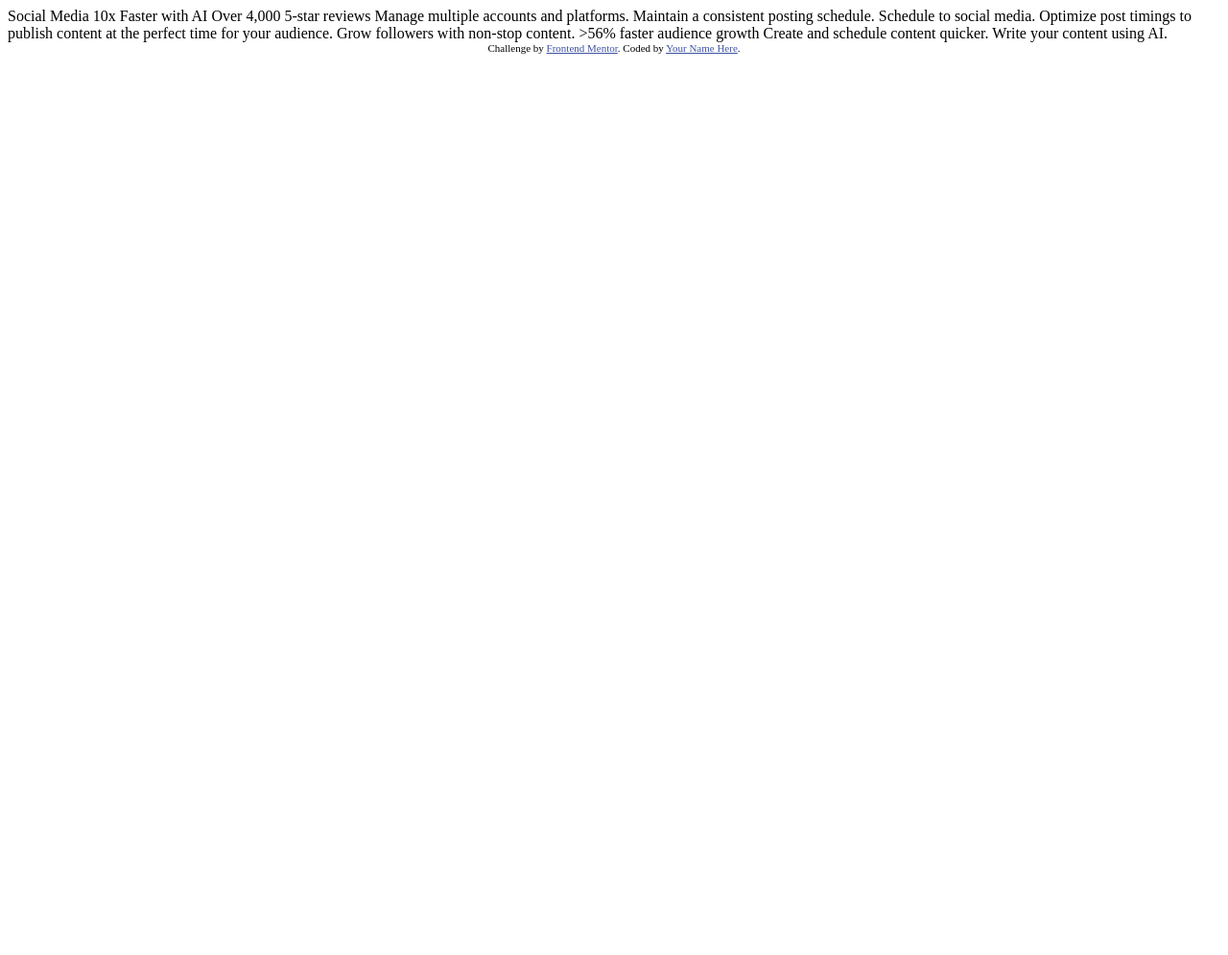
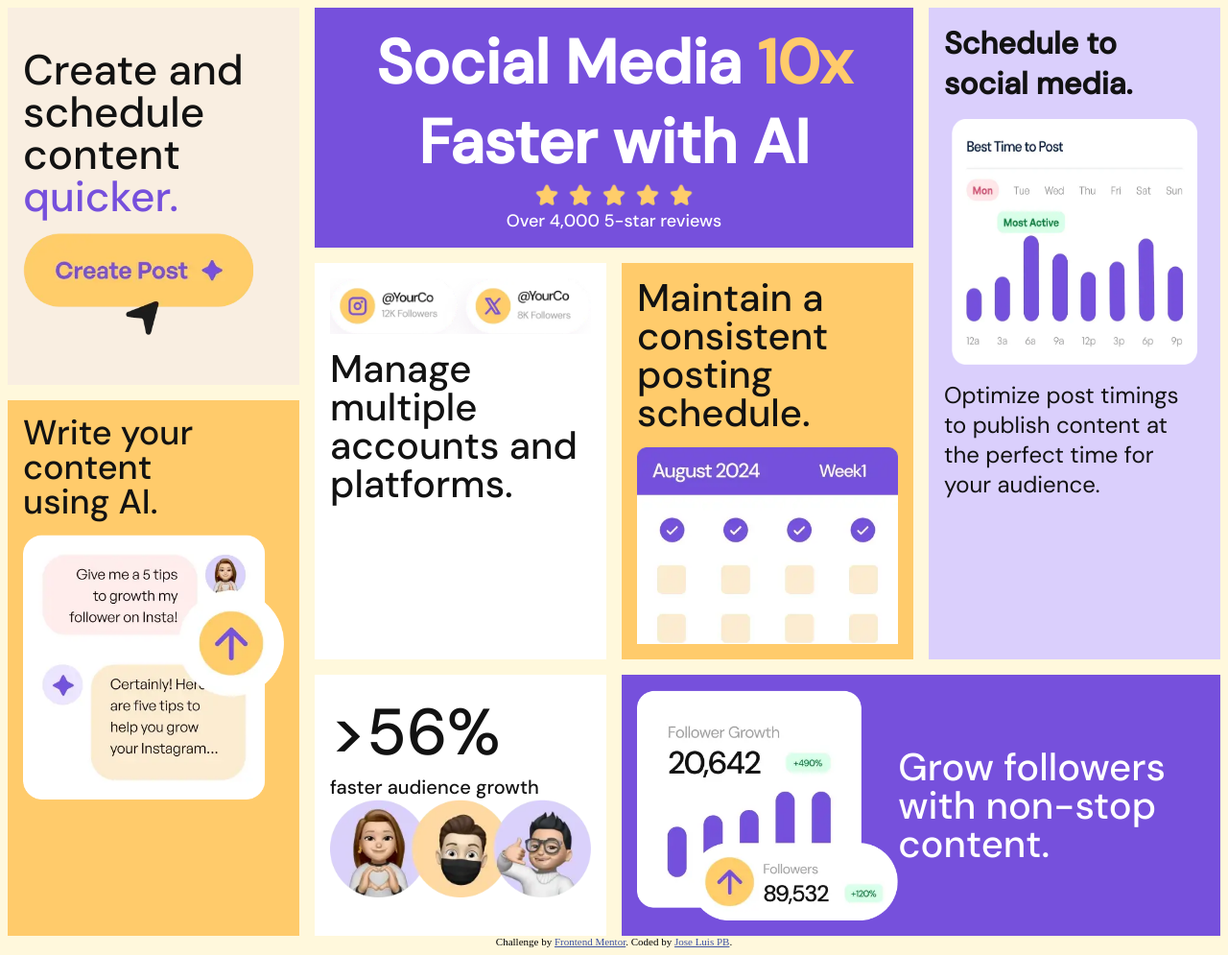
Before and after one commit to JoseLuisPB/FEM-Bento-Grid, a plain HTML site: page index.html in a window 1280 px wide. Shown: the whole page at 96% size. Before the commit the page ends 800 px from the top, so only its background shows below. Drawn offline with Linux system fonts and the light colour scheme.

Commit message:
Bento grid first attempt finished

```diff
--- a/index.html
+++ b/index.html
@@ -5,38 +5,63 @@
   <meta name="viewport" content="width=device-width, initial-scale=1.0"> <!-- displays site properly based on user's device -->
 
   <link rel="icon" type="image/png" sizes="32x32" href="./assets/images/favicon-32x32.png">
-
+  <link rel="stylesheet" href="styles.css">
   <title>Frontend Mentor | Bento grid</title>
 
   <!-- Feel free to remove these styles or customise in your own stylesheet 👍 -->
   <style>
-    .attribution { font-size: 11px; text-align: center; }
-    .attribution a { color: hsl(228, 45%, 44%); }
+
   </style>
 </head>
 <body>
+  <main class="bento-container">
+    <div class="bento-section-primary">
+      <span>Create and schedule content <span class="emphasys">quicker.</span></span>
+      <img class="create-post-img" src="./assets/images/illustration-create-post.webp" alt="create post" />
+    </div>
 
-  Social Media 10x Faster with AI
-  Over 4,000 5-star reviews
+    <div class="bento-section-secondary">
+      <span class="title">Social Media <span class="emphasys">10x</span> Faster with AI</span>
+      <img class="img-height" src="./assets/images/illustration-five-stars.webp" alt="create post" />
+      <span class="text">Over 4,000 5-star reviews</span>
+    </div>
 
-  Manage multiple accounts and platforms.
+    <div class="bento-section-tertiary">
+      <span class="title">Schedule to social media.</span>
+      <img class="schedule-post-img" src="./assets/images/illustration-schedule-posts.webp" alt="schedule posts" />
+      <span class="text">Optimize post timings to publish content at the perfect time for your audience.</span>
+    </div>
 
-  Maintain a consistent posting schedule.
+    <div class="bento-section-fourth">
+      <img class="schedule-post-img" src="./assets/images/illustration-multiple-platforms.webp" alt="multiple platforms" />
+      <span class="title">Manage multiple accounts and platforms.</span>
+    </div>
 
-  Schedule to social media.
-  Optimize post timings to publish content at the perfect time for your audience.
+    <div class="bento-section-fifth">
+      <span class="title">Maintain a consistent posting schedule.</span>
+      <img src="./assets/images/illustration-consistent-schedule.webp" alt="consistent schedule" />
+    </div>
 
-  Grow followers with non-stop content.
+    <div class="bento-section-sixth">
+      <span class="title">Write your content using AI.</span>
+      <img src="./assets/images/illustration-ai-content.webp" alt="ai content" />
+    </div>
 
-  >56% faster audience growth
+    <div class="bento-section-seventh">
+      <span class="title">>56% </span>
+      <span class="text">faster audience growth</span>
+      <img src="./assets/images/illustration-audience-growth.webp" alt="audience growth" />
+    </div>
 
-  Create and schedule content quicker.
-
-  Write your content using AI.
+    <div class="bento-section-eighth">
+      <img class="img-width" src="./assets/images/illustration-grow-followers.webp" alt="grow followers" />
+      <span class="title">Grow followers with non-stop content.</span>
+    </div>
+  </main>
 
   <div class="attribution">
-    Challenge by <a href="https://www.frontendmentor.io?ref=challenge">Frontend Mentor</a>.
-    Coded by <a href="#">Your Name Here</a>.
+    Challenge by <a href="https://www.frontendmentor.io/challenges/bento-grid-RMydElrlOj" target="_blank">Frontend Mentor</a>.
+    Coded by <a href="https://www.frontendmentor.io/profile/JoseLuisPB" target="_blank">Jose Luis PB</a>.
   </div>
 </body>
 </html>
--- /dev/null
+++ b/styles.css
@@ -0,0 +1,227 @@
+:root{
+  --mobile-width: 375px;
+  --desktop-width: 1440px;
+
+  --purple-100: hsl(254, 88%, 90%);
+  --purple-500: hsl(256, 67%, 59%);
+  --yellow-100: hsl(31, 66%, 93%);
+  --yellow-500: hsl(39, 100%, 71%);
+  --white: hsl(0, 0%, 100%);
+  --black: hsl(0, 0%, 7%);
+
+  --font-size: 18px;
+  --container-padding: 1rem;
+}
+
+body{
+  font-size: var(--font-size);
+  background-color: cornsilk;
+}
+
+@font-face {
+  font-family: "DM Sans400";
+  src: url("./assets/fonts/static/DMSans-Regular.ttf");
+}
+
+@font-face {
+  font-family: "DM Sans500";
+  src: url("./assets/fonts/static/DMSans-Medium.ttf");
+}
+
+@font-face {
+  font-family: "DM Sans500 italic";
+  src: url("./assets/fonts/static/DMSans-MediumItalic.ttf");
+}
+
+.bento-container{
+  display: grid;
+  grid-template-columns: repeat(12, minmax(0, 1fr));
+  grid-auto-flow: dense;
+  gap: 1rem;
+  overflow: hidden;
+}
+
+.bento-section-primary {
+  grid-column: span 3;
+  grid-row: span 6;
+  display: flex;
+  flex-direction: column;
+  justify-content: center;
+  padding: var(--container-padding);
+  background-color: var(--yellow-100);
+  font-family: "DM Sans500";
+  font-size: 2.75rem;
+  color: var(--black);
+  line-height: 2.75rem;
+
+  .emphasys{
+    color: var(--purple-500);
+  }
+
+  .create-post-img{
+    width: 15rem;
+    margin-top: 1rem;
+  }
+}
+
+.bento-section-secondary {
+  grid-column: span 6;
+  grid-row: span 5;
+  display: flex;
+  flex-direction: column;
+  align-items: center;
+  padding: var(--container-padding);
+  background-color: var(--purple-500);
+  font-family: "DM Sans500";
+
+  .emphasys{
+    color: var(--yellow-500);
+  }
+
+  .img-height{
+    height: 1.75rem;
+  }
+
+  .title{
+    font-weight: bold;
+    font-size: 4rem;
+    color: var(--white);
+    text-align: center;
+  }
+
+  .text{
+    color: var(--white);
+  }
+}
+
+.bento-section-tertiary {
+  grid-column: span 3;
+  grid-row: span 8;
+  display: flex;
+  flex-direction: column;
+  align-items: center;
+  padding: var(--container-padding);
+  background-color: var(--purple-100);
+  font-family: "DM Sans500";
+  color: var(--black);
+
+  .title{
+    font-weight: bold;
+    font-size: 2rem;
+  }
+
+  .schedule-post-img{
+    width: 16rem;
+    height: 16rem;
+    margin-top: 1rem;
+    margin-bottom: 1rem;
+  }
+
+  .text{
+    font-family: "DM Sans400";
+    font-size: 1.5rem;
+  }
+}
+
+.bento-section-fourth {
+  grid-column: span 3;
+  grid-row: span 3;
+  display: flex;
+  flex-direction: column;
+  padding: var(--container-padding);
+  background-color: var(--white);
+  font-family: "DM Sans500";
+  color: var(--black);
+
+  .title{
+    font-size: 2.5rem;
+    line-height: 2.5rem;
+    margin-top: 1rem;
+  }
+}
+
+.bento-section-fifth {
+  grid-column: span 3;
+  grid-row: span 3;
+  display: flex;
+  flex-direction: column;
+  padding: var(--container-padding);
+  background-color: var(--yellow-500);
+  font-family: "DM Sans500";
+  color: var(--black);
+
+  .title{
+    font-size: 2.5rem;
+    line-height: 2.5rem;
+    margin-bottom: 1rem;
+  }
+}
+
+.bento-section-sixth {
+  grid-column: span 3;
+  grid-row: span 5;
+  display: flex;
+  flex-direction: column;
+  padding: var(--container-padding);
+  background-color: var(--yellow-500);
+  font-family: "DM Sans500";
+  color: var(--black);
+
+  .title{
+    font-size: 2.25rem;
+    line-height: 2.25rem;
+    text-wrap: pretty;
+    margin-bottom: 1rem;
+  }
+}
+
+.bento-section-seventh {
+  grid-column: span 3;
+  grid-row: span 3;
+  display: flex;
+  flex-direction: column;
+  padding: var(--container-padding);
+  background-color: var(--white);
+  font-family: "DM Sans500";
+  color: var(--black);
+
+  .title{
+    font-size: 4.25rem;
+  }
+
+  .text{
+    font-size: 1.25rem;
+  }
+}
+
+.bento-section-eighth {
+  grid-column: span 6;
+  grid-row: span 3;
+  display: flex;
+  flex-direction: row;
+  align-items: center;
+  padding: var(--container-padding);
+  background-color: var(--purple-500);
+  font-family: "DM Sans500";
+  color: var(--black);
+
+  .img-width{
+    width: 20rem;
+    height: 15rem;
+  }
+
+  .title{
+    color: var(--white);
+    font-size: 2.5rem;
+    line-height: 2.5rem;
+  }
+}
+
+.attribution {
+  font-size: 11px;
+  text-align: center;
+}
+
+.attribution a {
+  color: hsl(228, 45%, 44%);
+}
```
